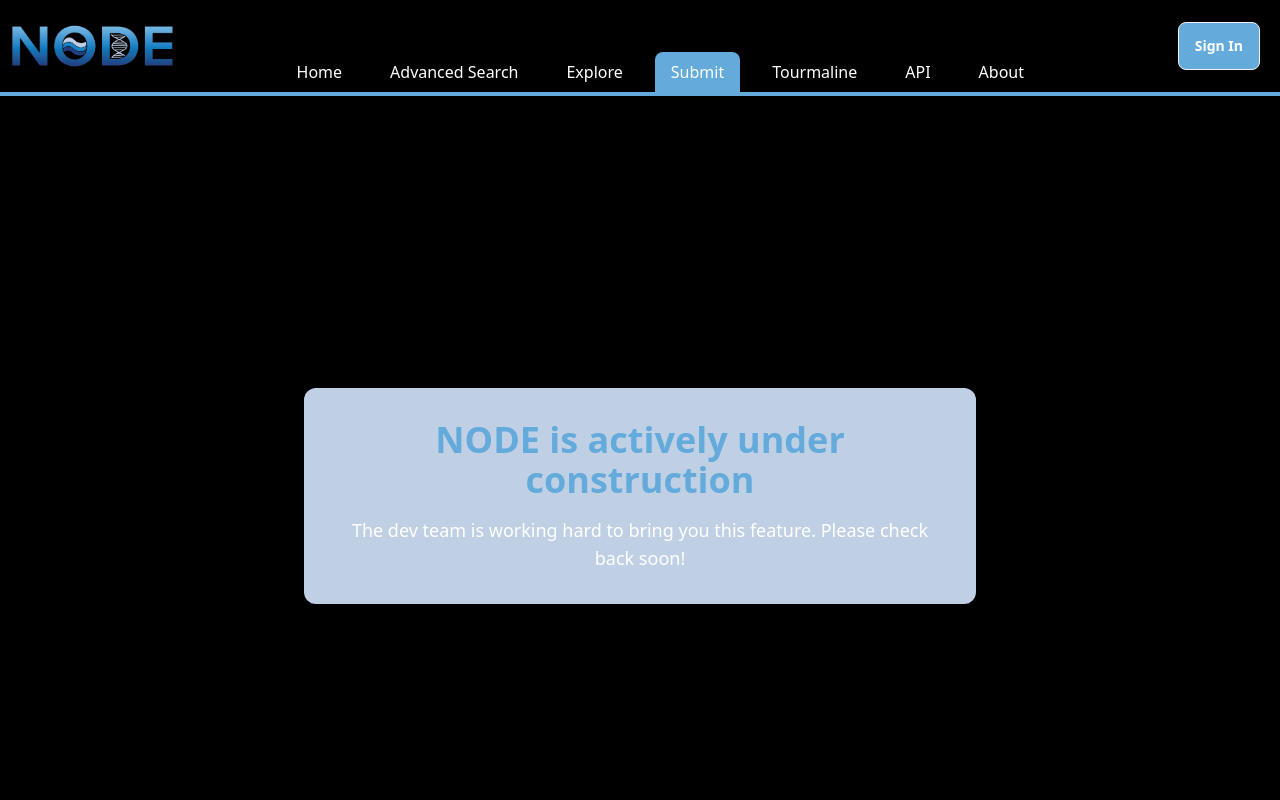
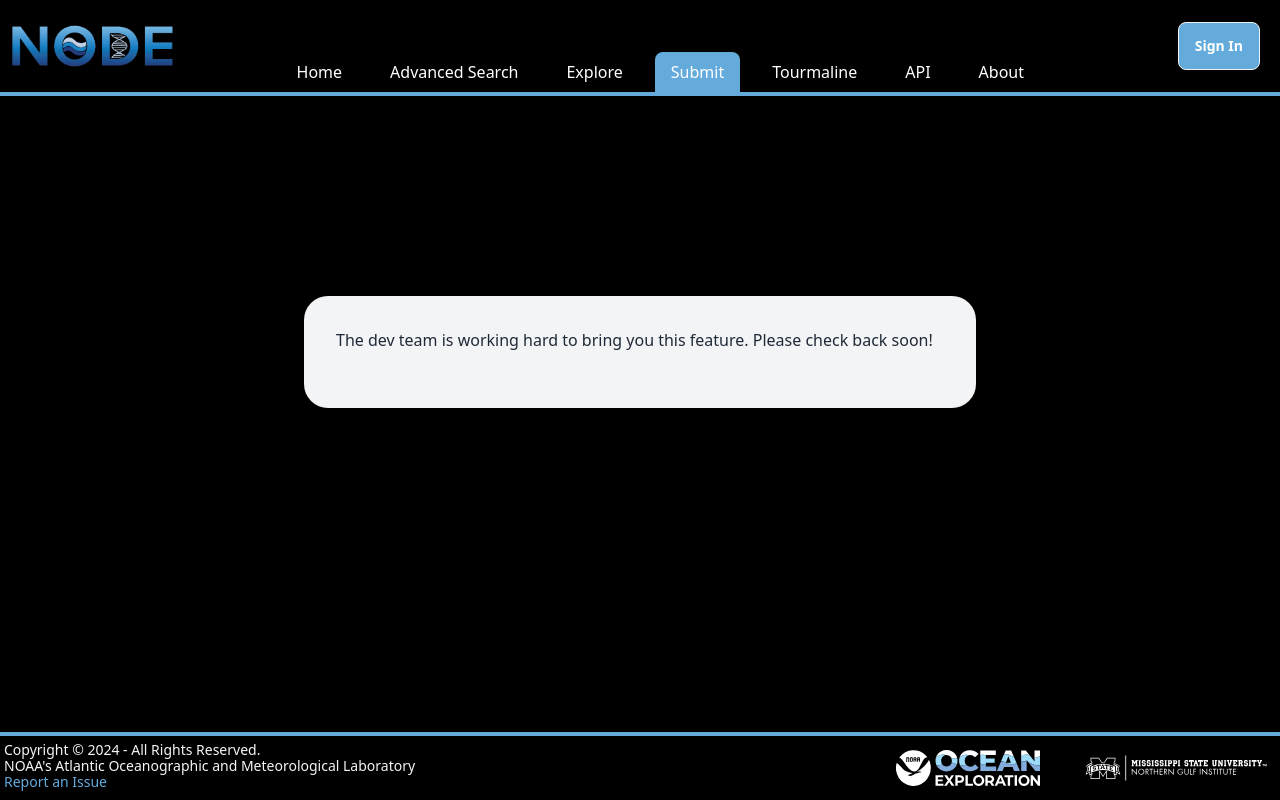
Before and after one commit to aomlomics/opal, a Next.js app in the folder frontend/: page /submit in a window 1280 px wide. Shown: the top 800 px of the page. Built offline with nearby package versions, Linux system fonts and the light colour scheme; no server answers.

Commit message:
Welcome page changes

```diff
--- a/frontend/app/(home)/(dashboard)/api/page.tsx
+++ /dev/null
@@ -1,8 +0,0 @@
-import UnderConstruction from "@/components/UnderConstruction";
-
-{/* This will most likely be a (hidden) route? -BLW*/}
-{/* Either way, for now it shows that the API is under construction */}
-
-export default function Api() {
-  return <UnderConstruction />;
-}
--- a/frontend/app/(home)/page.tsx
+++ b/frontend/app/(home)/page.tsx
@@ -37,6 +37,11 @@ export default async function Home() {
 					</a>
 				</div>
 			</div>
+			<div className="flex flex-col grow bg-secondary">
+				<h1 className="text-5xl sm:text-6xl md:text-7xl font-bold leading-tight">
+					<span className="block text-primary animate-slide-in">Data summary</span>
+				</h1>
+			</div>
 			<div className="z-30 bg-secondary px-10 grow h-[500px]">
 				<div className="flex h-full">
 					<div className="w-3/4 h-full">
--- a/frontend/components/Header.tsx
+++ b/frontend/components/Header.tsx
@@ -25,7 +25,7 @@ export default function Header() {
 						<TabButton tabName='Explore' route='/explore' />
 						<TabButton tabName='Submit' route='/submit' />
 						<TabButton tabName='Tourmaline' route='/tourmaline' />
-						<TabButton tabName='API' route='/api' />
+						<TabButton tabName='API' route='/data' />  {/* Placeholder route, talk to Carter */}
 						<TabButton tabName='About' route='/about' />
 					</div>
 
--- a/frontend/components/HomeHeader.tsx
+++ b/frontend/components/HomeHeader.tsx
@@ -31,10 +31,10 @@ export default function HomeHeader() {
 					<div className="absolute bottom-0 right-[240px] hidden lg:flex space-x-4">
 						<TabButton tabName='Home' route='/' />
 						<TabButton tabName='Advanced Search' route='/data' />
-						<TabButton tabName='Explore' route='/data' /> {/* Placeholder */}
-						<TabButton tabName='Submit' route='/data' /> {/* Placeholder */}
+						<TabButton tabName='Explore' route='/explore' />
+						<TabButton tabName='Submit' route='/submit' />
 						<TabButton tabName='Tourmaline' route='/tourmaline' />
-						<TabButton tabName='API' route='/data' /> {/* Placeholder */}
+						<TabButton tabName='API' route='/data' />  {/* Placeholder route, talk to Carter */}
 						<TabButton tabName='About' route='/about' />
 					</div>
 
--- a/frontend/components/UnderConstruction.tsx
+++ b/frontend/components/UnderConstruction.tsx
@@ -2,9 +2,19 @@ import Image from "next/image";
 
 {/* I am aware this looks terrible...it is a placeholder for now - bayden*/}
 export default function UnderConstruction() {
-  return (
-    <div className="flex flex-col items-center justify-center min-h-screen bg-secondary p-4">
-      <div className="bg-neutral rounded-xl p-8 max-w-2xl text-center">
+return (
+    <div className="flex flex-col text-gray-800">
+			<section className="max-w-2xl mx-auto py-16">
+        <h1 className="text-secondary font-bold text-6xl text-center mb-4">NODE is Under Construction</h1>
+        <div className="bg-gray-100 shadow-lg rounded-3xl p-8">
+          <p className="mb-6">
+		  The dev team is working hard to bring you this feature. Please check back soon!
+          </p>
+        </div>
+      </section>
+		</div>
+  );
+}
         {/* <Image
           src="/images/under_construction.svg"
           alt="Under Construction"
@@ -12,11 +22,3 @@ export default function UnderConstruction() {
           height={200}
           className="mx-auto mb-6"
         /> */}
-        <h1 className="text-4xl font-bold text-primary mb-4">NODE is actively under construction</h1>
-        <p className="text-lg text-white">
-          The dev team is working hard to bring you this feature. Please check back soon!
-        </p>
-      </div>
-    </div>
-  );
-}
--- /dev/null
+++ b/tailwind.config.js
@@ -0,0 +1,61 @@
+/** @type {import('tailwindcss').Config} */
+
+const sharedTheme = {
+    // primary: "#72ACAF", //NOAA Lochmara
+    //secondary: "#03646A", // NGI Teal
+    primary: "#64ABDC", //NODE Custom Light blue
+    dark_blue: "#233D7F", //NODE Custom Dark blue
+    secondary: "#000000", // Black
+    accent: "#79BCE4", // NOAA Seagull
+    neutral: "#BFD0E5", // NOAA Periwinkle grey
+    "neutral-content": "whitesmoke",
+};
+
+module.exports = {
+    content: [
+        './pages/**/*.{js,ts,jsx,tsx,mdx}',
+        './components/**/*.{js,ts,jsx,tsx,mdx}',
+        './app/**/*.{js,ts,jsx,tsx,mdx}',
+    ],
+    theme: {
+        extend: {
+            dropShadow: {
+                full: [
+                    "-0.3px -0.3px 0 rgba(0,0,0,0.5)",
+                    "0.3px -0.3px 0 rgba(0,0,0,0.5)",
+                    "-0.3px 0.3px 0 rgba(0,0,0,0.5)",
+                    "0.3px 0.3px 0 rgba(0,0,0,0.5)"
+                ]
+            },
+            animation: {
+                'slide-in': 'slide-in 1s ease-out forwards',
+            },
+            keyframes: {
+                'slide-in': {
+                    '0%': { transform: 'translateY(-20px)', opacity: '0' },
+                    '100%': { transform: 'translateY(0)', opacity: '1' },
+                },
+            },
+        }
+    },
+    plugins: [
+        require("daisyui")
+    ],
+    daisyui: {
+        themes: [
+            {
+                light: {
+                    ...require("daisyui/src/theming/themes")["light"],
+                    ...sharedTheme,
+                }
+            },
+            {
+                dark: {
+                    ...require("daisyui/src/theming/themes")["dark"],
+                    ...sharedTheme,
+                    "base-content": "black",
+                }
+            }
+        ]
+    }
+}
```
